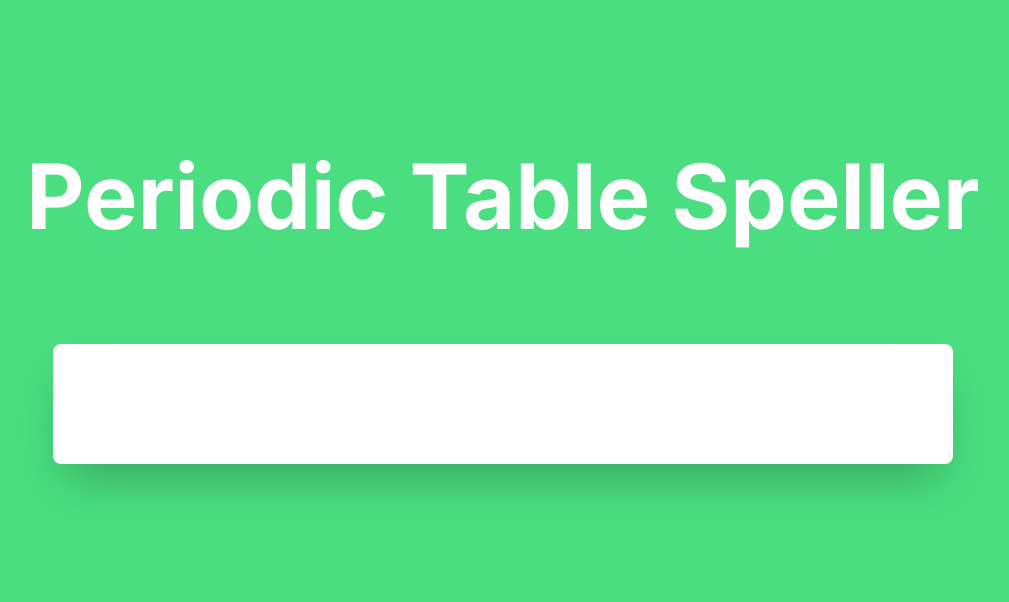
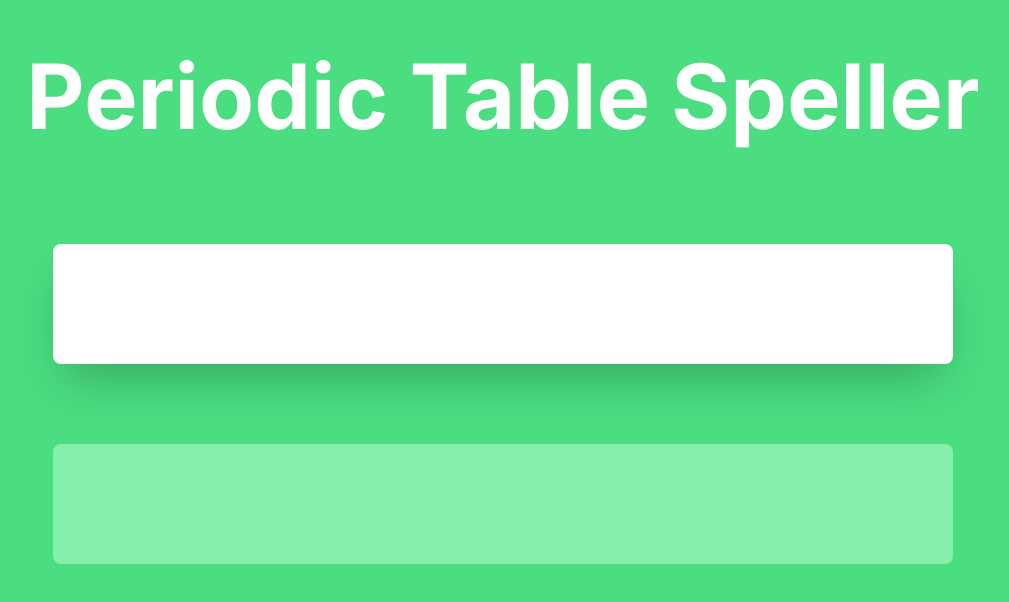
Before and after one commit to LeoLu0602/periodic-table-speller, a Next.js app: page / in a window 1280 px wide. Shown: the part 104-706 px from the top of the page, without its empty margins (137-1146 px from the left). Built offline with nearby package versions, Linux system fonts and the light colour scheme.

Commit message:
feat: add result box

```diff
--- a/app/page.tsx
+++ b/app/page.tsx
@@ -19,6 +19,9 @@ export default function Home() {
         value={sentence}
         onChange={handleChange}
       />
+      <div className="w-[900px] h-[120px] text-[40px] bg-green-300 px-[30px] overflow-auto flex items-center rounded-lg">
+        {sentence}
+      </div>
     </div>
   );
 }
```
